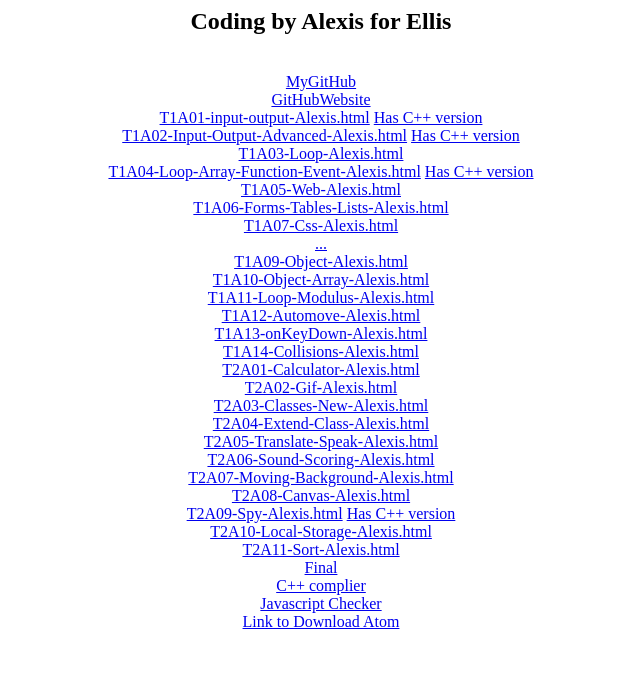
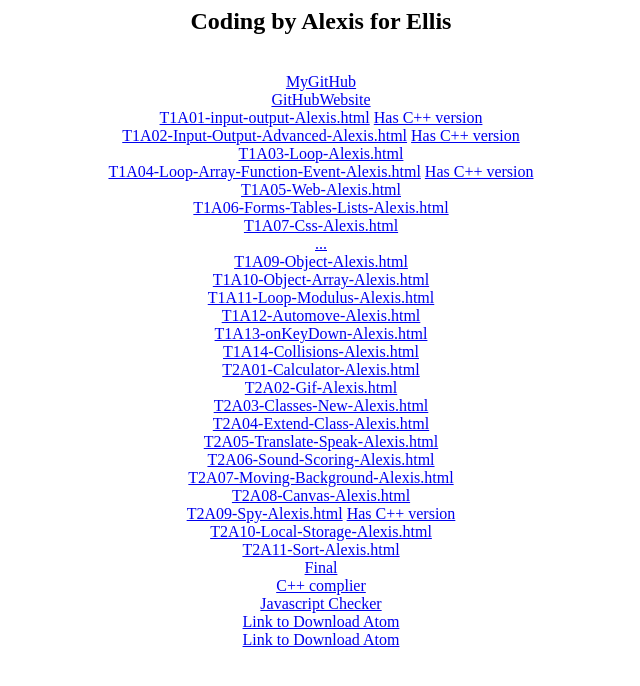
Before and after one commit to PhantomFS/Alexis-Coding-Ellis-2019, a plain HTML site: page index.html in a window 1280 px wide. Shown: the whole page, without its empty margins (319-959 px from the left). Drawn offline with Linux system fonts and the light colour scheme.

Commit message:
Update index.html

```diff
--- a/index.html
+++ b/index.html
@@ -33,4 +33,5 @@
 <a href="https://www.onlinegdb.com/online_c++_compiler">C++ complier</a><br>
 <a href="https://esprima.org/demo/validate.html">Javascript Checker</a><br>
 <a href="https://atom.io/download/windows_x64">Link to Download Atom</a><br>
+<a href="anaconda.html">Link to Download Atom</a><br>
  </body>
```
